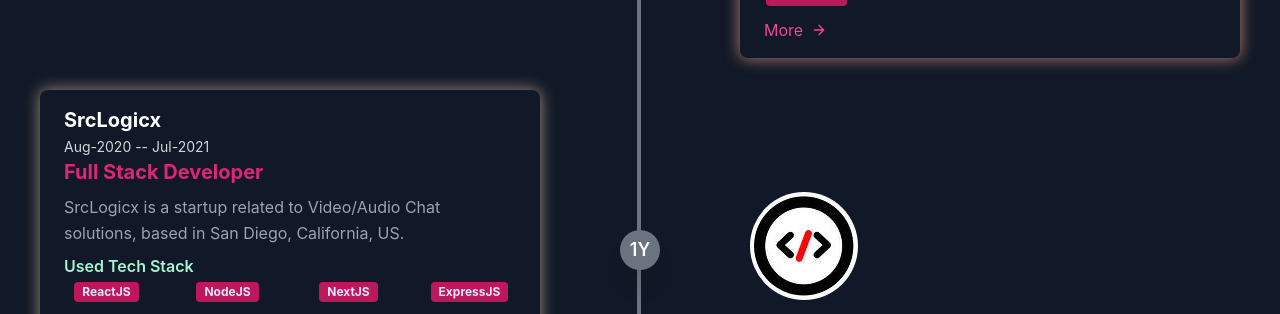
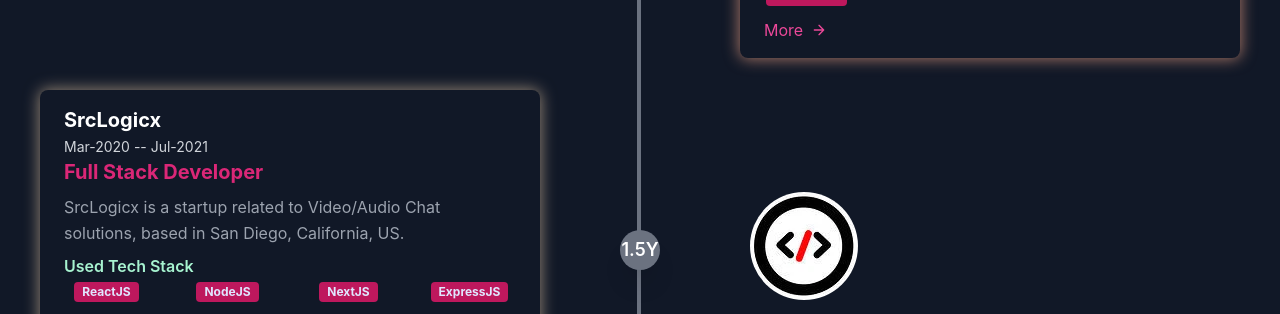
Before and after one commit to num-js/portfolio, a React (Create React App) app: page / in a window 1280 px wide. Shown: the part 1540-1854 px from the top of the page. Built offline with nearby package versions, Linux system fonts and the light colour scheme; a web font is replaced by a local one.

Commit message:
experience data upgrade

```diff
--- a/src/assets/data/experiencesData.json
+++ b/src/assets/data/experiencesData.json
@@ -42,7 +42,7 @@
     {
         "name": "SrcLogicx",
         "timeLine": {
-            "start": "2020-08-01",
+            "start": "2020-03-20",
             "end": "2021-07-01"
         },
         "role": "Full Stack Developer",
--- a/src/assets/data/info.js
+++ b/src/assets/data/info.js
@@ -11,7 +11,7 @@
         minor: {
             title: "SrcLogicx",
             sub1: "Full Stack Dev",
-            sub2: "July 2020",
+            sub2: "Mar 2020",
             inactive: false,
             url: "https://srclogix.com/",
             img: "srclogicx.png"
@@ -29,7 +29,7 @@
         minor: {
             title: "SrcLogicx",
             sub1: "Full Stack Dev",
-            sub2: "July 2021 => 1Y",
+            sub2: "July-21 => 1.5Y",
             inactive: true,
             url: "https://srclogix.com/",
             img: "srclogicx.png"
```
